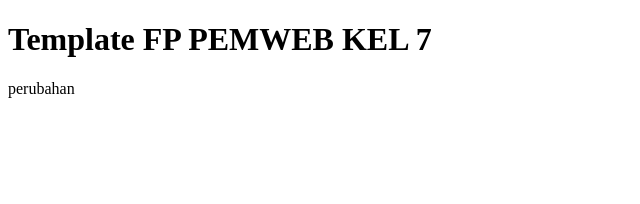
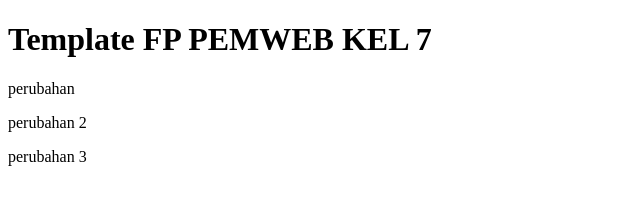
Before and after one commit to FP-PEMWEB-KEL-7/FP-PEMWEB-KEL-7.github.io, a plain HTML site: page index.html in a window 1280 px wide. Shown: the whole page, without its empty margins (0-640 px from the left). Drawn offline with Linux system fonts and the light colour scheme.

Commit message:
perubahan 2

```diff
--- a/index.html
+++ b/index.html
@@ -9,5 +9,7 @@
 <body>
   <h1>Template FP PEMWEB KEL 7</h1>
   <p>perubahan</p>
+  <p>perubahan 2</p>
+  <p>perubahan 3</p>
 </body>
 </html>
```
